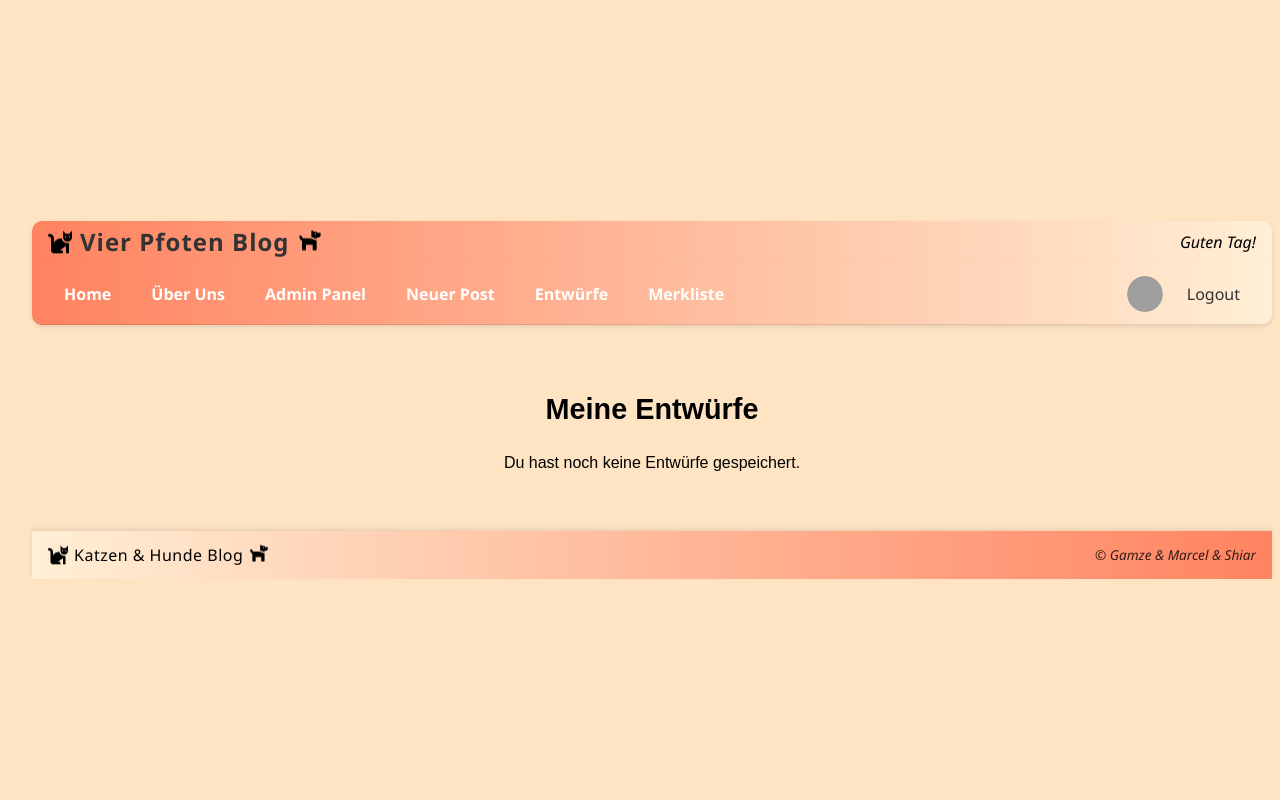
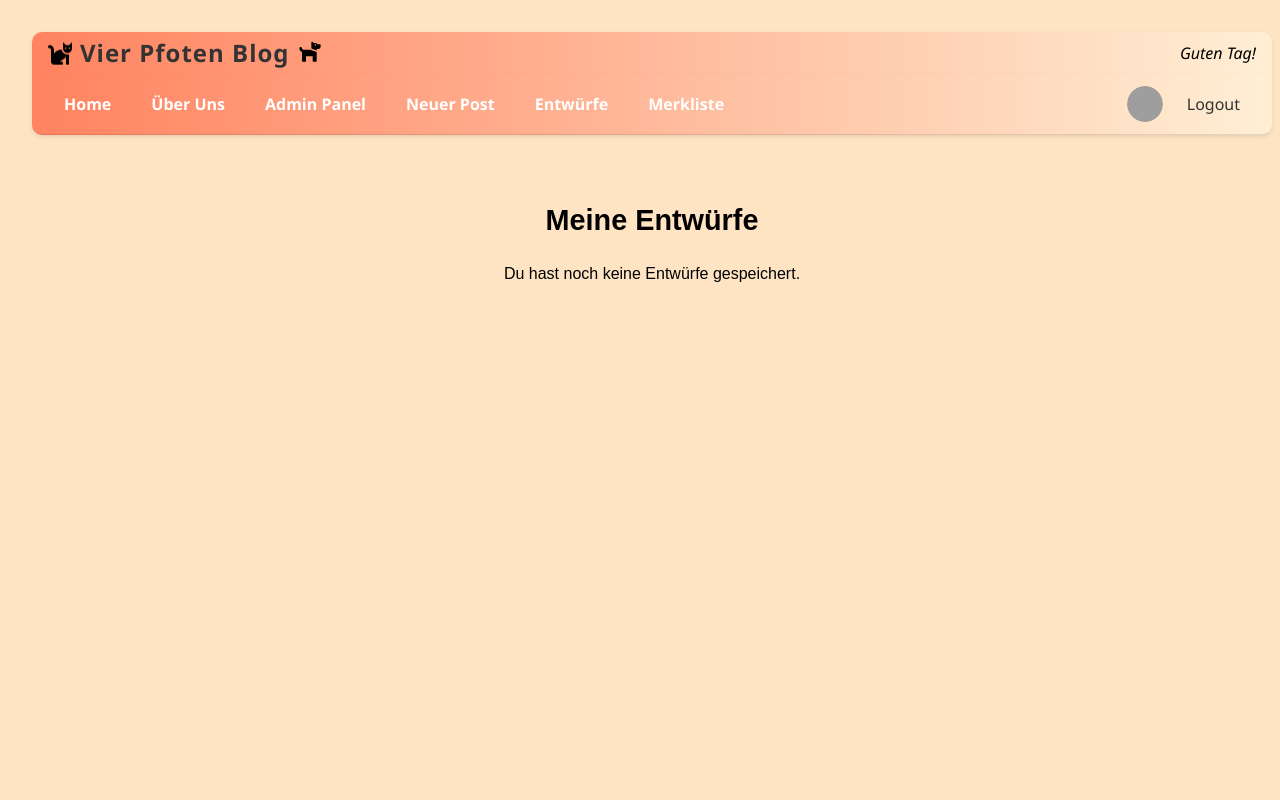
Before and after one commit to bolatgamze/miniprojekt2, a React (Vite) app: page /entwuerfe in a window 1280 px wide. Shown: the top 800 px of the page. Built offline with nearby package versions, Linux system fonts and the light colour scheme; grey boxes are pictures that could not be loaded.

Commit message:
style anpassungen navbar/höhe

```diff
--- a/src/components/Entwuerfe.jsx
+++ b/src/components/Entwuerfe.jsx
@@ -30,7 +30,7 @@
     };
 
     return (
-        <div style={{ padding: '2.5rem', fontFamily: 'sans-serif' }}>
+        <div style={{ padding: '2.5rem', fontFamily: 'sans-serif', minHeight:'790px' }}>
             <style>{`
         .draft-grid { display:flex; flex-wrap:wrap; gap:24px; justify-content:center; }
         .draft-card {
--- a/src/components/Header.jsx
+++ b/src/components/Header.jsx
@@ -33,7 +33,8 @@
         padding: '8px 16px',
         background: 'linear-gradient(90deg, #ff8360 0%, #ffefd5 100%)',
         boxShadow: '0 2px 4px rgba(0,0,0,0.1)',
-        borderTopLeftRadius: '10px', borderTopRightRadius: '10px'
+        borderTopLeftRadius: '10px', borderTopRightRadius: '10px',
+        maxWidth: '1208px'
     },
     container: {
         maxWidth: '1200px',
--- a/src/components/NeuerText.jsx
+++ b/src/components/NeuerText.jsx
@@ -73,7 +73,8 @@
         borderRadius: "12px",
         boxShadow: "0 0 10px rgba(0,0,0,0.05)",
         maxWidth: "800px",
-        margin: "40px auto"
+        margin: "40px auto",
+        minHeight: '740px'
     };
     const fieldStyle = {
         width: "100%",
```
